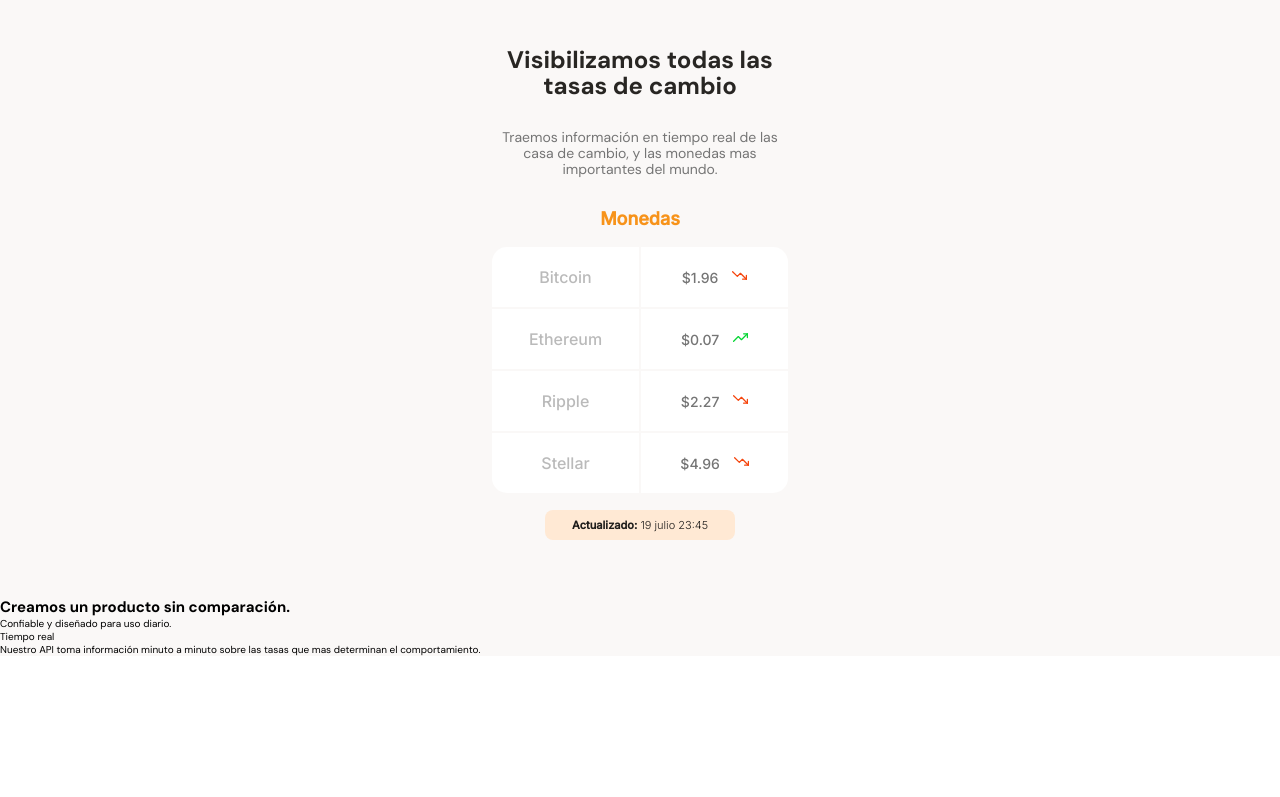
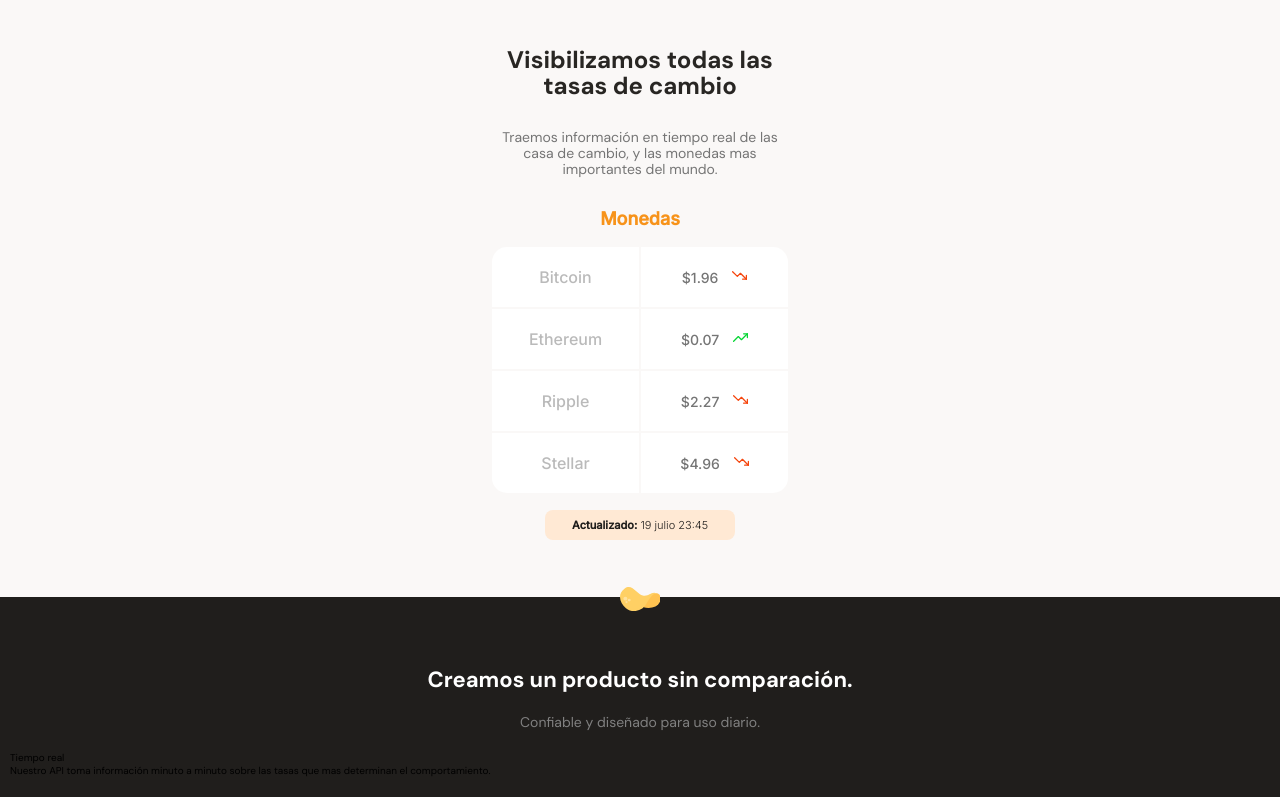
Before and after one commit to Magupe09/Mobile-first-platzi-curso, a plain HTML site: page index.html in a window 1280 px wide. Shown: the part 617-1414 px from the top of the page. Before the commit the page ends 1273 px from the top, so only its background shows below. Drawn offline with Linux system fonts and the light colour scheme.

Commit message:
Estilos de la sección de beneficios

```diff
--- a/index.html
+++ b/index.html
@@ -58,8 +58,8 @@
             </section>
         </section>
         <section class="main-product-detail">
-           <span></span>
-           <div>
+           <span class="product-detail--batata-logo"></span>
+           <div  class="product-detail--title">
                <h2>Creamos un producto sin comparación.</h2>
                <p> Confiable y diseñado para uso diario.</p>
            </div>
--- a/styles.css
+++ b/styles.css
@@ -232,3 +232,43 @@ main{
     color: var(--warm-black);
 
 }
+
+.main-product-detail{
+    position: relative;
+    width: 100%;
+    min-width: 320px;
+    height: auto;
+    padding: 20px 10px;
+    background-color: var(--warm-black);
+}
+.product-detail--batata-logo{
+    position: absolute;
+    width: 40px;
+    height: 25px;
+    top: -10px;
+    left: calc(50% - 20px);
+    background-image: url("./img/assets/icons/batata.svg");
+}
+.product-detail--title{
+    width: 90%;
+    min-width: 288px;
+    height: auto;
+    margin: 0 auto;
+    margin-top: 50px;
+    text-align: center;
+
+}
+.product-detail--title h2{
+    margin-bottom: 20px;
+    font-size: 2.2rem;
+    font-weight: bold;
+    line-height: 2.6rem;
+    color: var(--just-white);
+}
+.product-detail--title p{
+    margin-bottom: 20px;
+    font-size: 1.4rem;
+    font-weight: 500;
+    line-height: 1.8rem;
+    color: #808080;
+}
```
